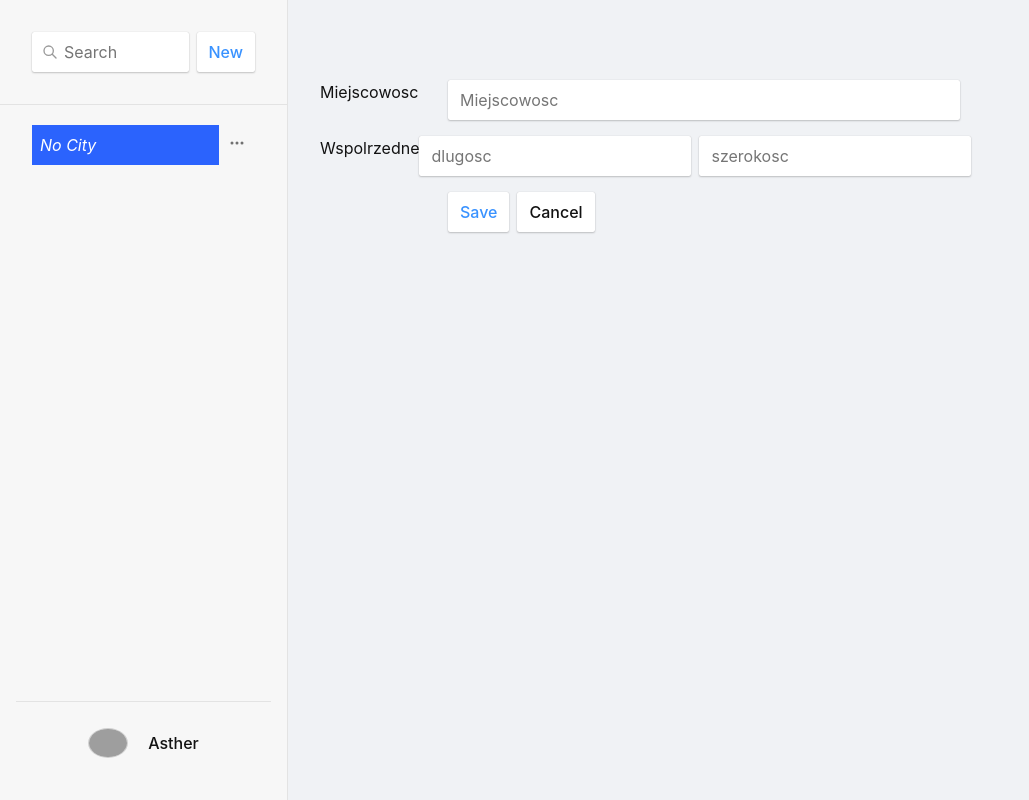
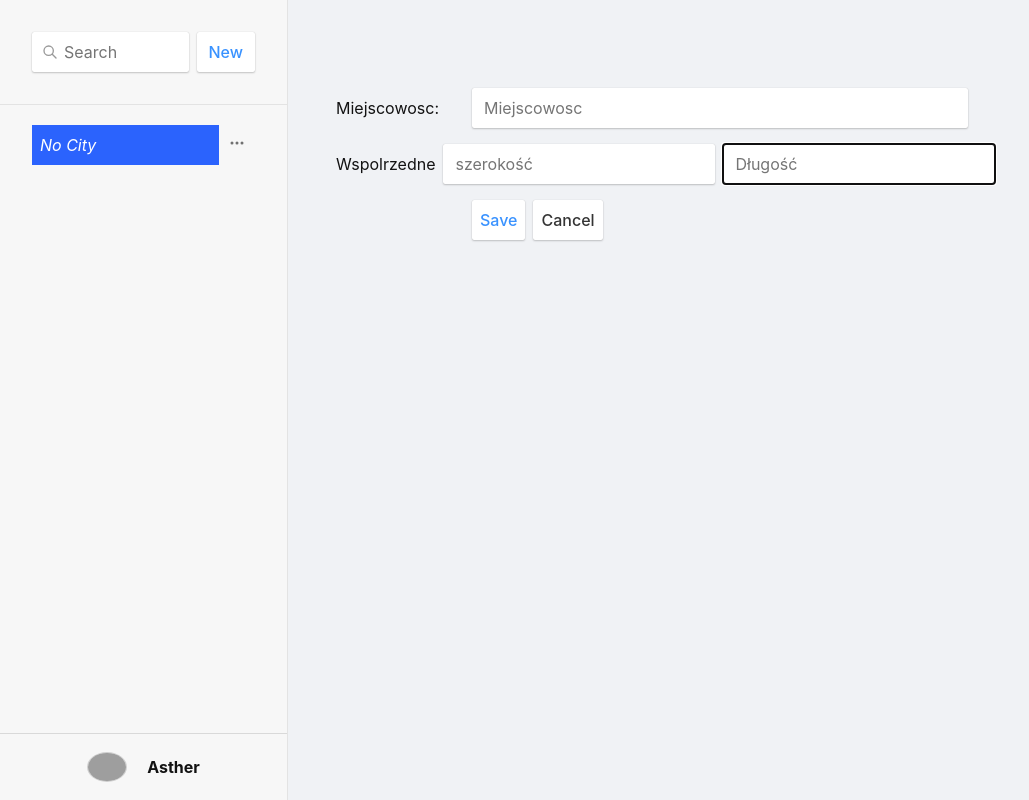
Before and after one commit to pypcio/asther, a React (Vite) app: page / in a window 1280 px wide. Both pictures are taken after a click on the button "New". Shown: the whole page, without its empty margins (0-1029 px from the left). Built offline with nearby package versions, Linux system fonts and the light colour scheme; grey boxes are pictures that could not be loaded.

Commit message:
added edit form validation

```diff
--- a/package.json
+++ b/package.json
@@ -10,6 +10,10 @@
     "preview": "vite preview"
   },
   "dependencies": {
+    "@fortawesome/fontawesome-svg-core": "^6.4.0",
+    "@fortawesome/free-regular-svg-icons": "^6.4.0",
+    "@fortawesome/free-solid-svg-icons": "^6.4.0",
+    "@fortawesome/react-fontawesome": "^0.2.0",
     "localforage": "^1.10.0",
     "match-sorter": "^6.3.1",
     "react": "^18.2.0",
--- a/src/APIs/functions.js
+++ b/src/APIs/functions.js
@@ -23,4 +23,70 @@ function convertWindDegreeToDirection(degree) {
   const index = Math.round((degree % 360) / 45) % 8;
   return directions[index];
 }
-export { convertedDate, convertWindDegreeToDirection };
+function isValidLatitude(input) {
+  // Remove any leading or trailing whitespace
+  // console.log("typ", typeof input);
+  if (!input) {
+    return false;
+  }
+  input = input.trim();
+
+  // Replace any comma (",") with a dot (".") for consistency
+  input = input.replace(",", ".");
+
+  // Check if the input is a number within the valid latitude range (-90 to 90)
+  const latitude = parseFloat(input);
+  if (isNaN(latitude) || latitude < -90 || latitude > 90) {
+    return false;
+  }
+
+  // Check if the input has valid formatting
+  const regex = /^[-+]?\d+(\.\d+)?$/; // Allows for positive/negative numbers with or without decimals
+  if (!regex.test(input)) {
+    return false;
+  }
+
+  return true;
+}
+function isValidLongitude(input) {
+  // Remove any leading or trailing whitespace
+  if (!input) {
+    return false;
+  }
+  input = input.trim();
+
+  // Replace any comma (",") with a dot (".") for consistency
+  input = input.replace(",", ".");
+
+  // Check if the input is a number within the valid longitude range (-180 to 180)
+  const longitude = parseFloat(input);
+  if (isNaN(longitude) || longitude < -180 || longitude > 180) {
+    return false;
+  }
+
+  // Check if the input has valid formatting
+  const regex = /^[-+]?\d+(\.\d+)?$/; // Allows for positive/negative numbers with or without decimals
+  if (!regex.test(input)) {
+    return false;
+  }
+
+  return true;
+}
+function isValidCity(input) {
+  if (!input) {
+    return false;
+  }
+  input = input.trim();
+  const regex = /^[A-Z][a-zA-Z\s-]{2,29}$/;
+  if (!regex.test(input)) {
+    return false;
+  }
+  return true;
+}
+export {
+  convertedDate,
+  convertWindDegreeToDirection,
+  isValidLatitude,
+  isValidLongitude,
+  isValidCity,
+};
--- a/src/APIs/weatherAPI.js
+++ b/src/APIs/weatherAPI.js
@@ -23,7 +23,6 @@ export async function useWeatherApi(updates) {
     const result = await res.json();
     return result;
   } else {
-    // console.log("podaj lat i lon");
     return updates;
   }
 }
--- a/src/routes/dailyWeather.jsx
+++ b/src/routes/dailyWeather.jsx
@@ -11,14 +11,14 @@ export async function loader({ params }) {
 export default function DailyWeather() {
   const { daily, timezone_offset } = useLoaderData();
   const navigation = useNavigation();
-  console.log(daily);
+  // console.log(daily);
   // console.log("location: ", navigation.location);
   // console.log("state: ", navigation.state);
   return (
     <>
       {daily &&
         daily.map((day) => {
-          console.log("each day: ", day.temp);
+          // console.log("each day: ", day.temp);
           const date = day?.dt
             ? convertedDate(day.dt + timezone_offset)
             : convertedDate(null);
--- a/src/routes/edit.jsx
+++ b/src/routes/edit.jsx
@@ -1,55 +1,214 @@
 import { Form, redirect, useLoaderData, useNavigate } from "react-router-dom";
+import {
+  faCheck,
+  faTimes,
+  faInfoCircle,
+} from "@fortawesome/free-solid-svg-icons";
+import { FontAwesomeIcon } from "@fortawesome/react-fontawesome";
 import { getWeather, updateWeather } from "../APIs/dataAPI";
-// import { useWeatherApi } from "../APIs/weatherAPI";
+import {
+  isValidCity,
+  isValidLatitude,
+  isValidLongitude,
+} from "../APIs/functions";
+import { useEffect, useState, useRef } from "react";
 
 export async function action({ request, params }) {
   const formData = await request.formData();
   const update = Object.fromEntries(formData);
-  await updateWeather(params.weatherId, update);
-  //   console.log("szybki update: ", update);
-  return redirect(`/weathers/${params.weatherId}`);
+  return { update };
 }
+
 export async function loader({ params }) {
   const weather = await getWeather(params.weatherId);
   return { weather };
 }
-export default function EditWeatherRoot() {
+function EditWeatherRoot() {
   const { weather } = useLoaderData();
-  //   console.log("wywoluje id: ", weather.id);
   const navigate = useNavigate();
+  const userRef = useRef();
+  const errRef = useRef();
+  //location
+  const [city, setCity] = useState(weather.city);
+  const [validCity, setValidCity] = useState(false);
+  const [cityFocus, setCityFocus] = useState(false);
+  //lattitude
+  const [lat, setLat] = useState(`${weather.lat || ""}`);
+  const [validLat, setValidLat] = useState(false);
+  const [latFocus, setLatFocus] = useState(false);
+  //longitude
+  const [lon, setLon] = useState(`${weather.lon || ""}`);
+  const [validLon, setValidLon] = useState(false);
+  const [lonFocus, setLonFocus] = useState(false);
+  //error message
+  const [errMsg, setErrMsg] = useState(false);
+  const [success, setSuccess] = useState(false);
+
+  useEffect(() => {
+    userRef.current.focus();
+  }, []);
+  useEffect(() => {
+    const result = isValidCity(city);
+    console.log("result", result);
+    console.log("city", city);
+    setValidCity(result);
+  }, [city]);
+  useEffect(() => {
+    const result = isValidLatitude(lat);
+    console.log("result", result);
+    console.log("lat", lat);
+    setValidLat(result);
+  }, [lat]);
+  useEffect(() => {
+    const result = isValidLongitude(lon);
+    console.log("result", result);
+    console.log("lon", lon);
+    setValidLon(result);
+  }, [lon]);
+  useEffect(() => {
+    setErrMsg("");
+  }, [city, lat, lon]);
+  const handleSubmit = () => {};
   return (
-    <div id="edit-form">
-      <Form method="post" id="contact-form">
-        <p>
-          <span>Miejscowosc</span>
+    <section id="edit-form">
+      <form id="data-form" onSubmit={handleSubmit}>
+        <div>
+          <label>Miejscowosc:</label>
+          <p id="city">
             <input
               placeholder="Miejscowosc"
-            aria-label="First name"
               type="text"
               name="city"
-            defaultValue={weather.city}
+              // id="city"
+              ref={userRef}
+              defaultValue={city}
+              autoComplete="off"
+              required
+              onChange={(e) => setCity(e.target.value)}
+              aria-label="city"
+              aria-invalid={validCity ? "false" : "true"}
+              aria-describedby="uidnote"
+              onFocus={() => setCityFocus(true)}
+              onBlur={() => setCityFocus(false)}
             />
+            <span className={validCity ? "valid" : "hide"}>
+              <FontAwesomeIcon icon={faCheck} />
+            </span>
+            <span className={validCity || !city ? "hide" : "invalid"}>
+              <FontAwesomeIcon icon={faTimes} />
+            </span>
           </p>
-        <label>
-          <span>Wspolrzedne</span>
 
+          <p
+            id="uidnote"
+            className={
+              cityFocus && city && !validCity ? "instructions" : "offscreen"
+            }
+          >
+            <FontAwesomeIcon icon={faInfoCircle} />
+            3 to 30 characters. <br />
+            Must begin with capital letter <br />
+          </p>
+        </div>
+
+        <div id="wspolrzedne">
+          <label>Wspolrzedne</label>
+          {/* <label htmlFor="lat">
+            Szerokosc
+            <span className={validLat ? "valid" : "hide"}>
+              <FontAwesomeIcon icon={faCheck} />
+            </span>
+            <span className={validLat || !lat ? "hide" : "invalid"}>
+              <FontAwesomeIcon icon={faTimes} />
+            </span>
+          </label> */}
+          <div>
+            <p>
               <input
-            placeholder="dlugosc"
-            aria-label="dlugosc"
+                ref={userRef}
+                placeholder="szerokość"
+                aria-label="lat"
                 type="text"
                 name="lat"
-            defaultValue={weather.lat}
+                id="lat"
+                defaultValue={lat}
+                required
+                autoComplete="off"
+                onChange={(e) => setLat(e.target.value)}
+                aria-invalid={validLat ? "false" : "true"}
+                aria-describedby="uidnote"
+                onFocus={() => setLatFocus(true)}
+                onBlur={() => setLatFocus(false)}
               />
+              <span className={validLat ? "valid" : "hide"}>
+                <FontAwesomeIcon icon={faCheck} />
+              </span>
+              <span className={validLat || !lat ? "hide" : "invalid"}>
+                <FontAwesomeIcon icon={faTimes} />
+              </span>
+            </p>
+            <p
+              id="uidnote"
+              className={
+                latFocus && lat && !validLat ? "instructions" : "offscreen"
+              }
+            >
+              <FontAwesomeIcon icon={faInfoCircle} />
+              Should be valid lattitude <br />
+              (between -90 to 90)
+              <br />
+            </p>
+            <p>
               <input
+                placeholder="Długość"
                 type="text"
                 name="lon"
-            placeholder="szerokosc"
-            defaultValue={weather.lon}
+                id="lon"
+                ref={userRef}
+                defaultValue={lon}
+                autoComplete="off"
+                required
+                onChange={(e) => setLon(e.target.value)}
+                aria-label="lon"
+                aria-invalid={validLon ? "false" : "true"}
+                aria-describedby="uidnote"
+                onFocus={() => setLonFocus(true)}
+                onBlur={() => setLonFocus(false)}
               />
-        </label>
+              <span className={validLon ? "valid" : "hide"}>
+                <FontAwesomeIcon icon={faCheck} />
+              </span>
+              <span className={validLon || !lon ? "hide" : "invalid"}>
+                <FontAwesomeIcon icon={faTimes} />
+              </span>
+            </p>
+            {/* <label htmlFor="lon">
+            Długość
+            <span className={validLon ? "valid" : "hide"}>
+              <FontAwesomeIcon icon={faCheck} />
+            </span>
+            <span className={validLon || !lon ? "hide" : "invalid"}>
+              <FontAwesomeIcon icon={faTimes} />
+            </span>
+          </label> */}
+            <p
+              id="uidnote"
+              className={
+                lonFocus && lon && !validLon ? "instructions" : "offscreen"
+              }
+            >
+              <FontAwesomeIcon icon={faInfoCircle} />
+              Should be valid lattitude value <br />
+              (between -180 to 180)
+              <br />
+            </p>
+          </div>
+        </div>
+
         <p>
           <button type="submit">Save</button>
           <button
+            className="cancel"
             type="button"
             onClick={() => {
               navigate(-1);
@@ -58,7 +217,8 @@ export default function EditWeatherRoot() {
             Cancel
           </button>
         </p>
-      </Form>
-    </div>
+      </form>
+    </section>
   );
 }
+export default EditWeatherRoot;
--- a/src/routes/root.jsx
+++ b/src/routes/root.jsx
@@ -52,13 +52,13 @@ export default function Root() {
   return (
     <>
       <div id="sidebar">
-        <p id="logo">
+        <footer id="logo">
           {/* <Link>
             <AiFillGithub />
           </Link> */}
           <img src={astherLogo} className="logo" alt="Asther logo" />
-          <p>Asther</p>
-        </p>
+          <h4>Asther</h4>
+        </footer>
         {/* <h1>Asther</h1> */}
         <div>
           <Form id="search-form" role="search">
--- a/src/style/index.css
+++ b/src/style/index.css
@@ -108,7 +108,7 @@ form[action$="delete"] button {
 #sidebar {
   width: 18rem;
   background-color: #f7f7f7;
-  border-right: solid 1px #e3e3e3;
+  border-right: solid 1px hsl(0, 0%, 89%);
   display: flex;
   flex-direction: column;
 }
@@ -124,9 +124,9 @@ form[action$="delete"] button {
   display: flex;
   align-items: center;
   justify-content: center;
-  margin: 1rem;
-  padding: 1rem 2rem;
-  border-top: 1px solid #e3e3e3;
+  margin: 0;
+  padding: 0.5rem 1rem;
+  border-top: 1px solid hsl(0, 0%, 85%);
   order: 1;
   line-height: 1;
 }
@@ -170,7 +170,7 @@ form[action$="delete"] button {
   gap: 0.5rem;
   padding-top: 2rem;
   padding-bottom: 2rem;
-  border-bottom: 1px solid #e3e3e3;
+  border-bottom: 1px solid hsl(0, 0%, 89%);
 }
 
 #sidebar > div form {
@@ -256,23 +256,7 @@ i {
   width: 100%;
   margin-right: auto;
 }
-/* #sidebar .menu-container {
-  display: flex;
-  align-items: center;
-  justify-content: center;
-}
-#sidebar .menu-trigger {
-  overflow: hidden;
-  cursor: pointer;
-}
-#sidebar .dropdown-menu {
-  position: relative;
-  top: 50px;
-  right: 20px;
-  background-color: #c8c8c8;
-  padding: 10px 20px;
-  width: 50px;
-} */
+
 #sidebar nav a {
   display: flex;
   align-items: center;
@@ -286,7 +270,7 @@ i {
   gap: 1rem;
 }
 #sidebar nav a:hover {
-  background: #e3e3e3;
+  background: hsl(0, 0%, 89%);
 }
 
 #sidebar nav a.active {
@@ -315,7 +299,7 @@ i {
   margin-bottom: 0.5rem;
   padding-right: 2rem;
   padding-left: 2rem;
-  border-bottom: 1px solid #e3e3e3;
+  border-bottom: 1px solid hsl(0, 0%, 89%);
   /* order: 1; */
   line-height: 1;
 }
@@ -324,7 +308,127 @@ i {
   display: flex;
   justify-content: center;
 }
-#edit-form #contact-form label > input[aria-label="dlugosc"] {
+
+#edit-form form {
+  display: flex;
+  flex-direction: column;
+  justify-content: space-evenly;
+  flex-grow: 1;
+  padding-bottom: 1rem;
+}
+
+#edit-form a,
+a:visited {
+  color: #fff;
+}
+/* #edit-form input[type="text"],
+button,
+textarea {
+  font-family: "Nunito", sans-serif;
+  font-size: 1rem;
+  padding: 0.25rem;
+  border-radius: 0;
+} */
+/* #edit-form label,
+button {
+  margin-top: 1rem;
+} */
+#data-form label {
+  width: 8rem;
+}
+#data-form p {
+  margin: 0.5rem;
+}
+#data-form div:first-child {
+  display: flex;
+  align-items: center;
+  /* gap: 0.5rem; */
+}
+/* #data-form #city label {
+  width: 8rem
+} */
+#data-form #city {
+  flex-grow: 1;
+}
+#data-form #city input {
+  margin-right: 0;
+  flex-grow: 1;
+}
+#data-form #wspolrzedne,
+#data-form #wspolrzedne div {
+  display: flex;
+  flex-direction: row;
+  align-items: center;
+  /* gap: 0.5rem; */
+}
+/* #data-form #wspolrzedne div p {
+  flex-grow: 2;
+} */
+/* #data-form #wspolrzedne p {
+  margin-left: 0;
+  margin-right: 0;
+} */
+#data-form #wspolrzedne p:nth-child(3n) {
+  margin-left: 0;
+}
+#data-form #wspolrzedne p:nth-child(2n + 1),
+#data-form #wspolrzedne p:nth-child(2n + 1) input {
+  flex-grow: 2;
+}
+#data-form #wspolrzedne > *:not(label) {
+  flex-grow: 1;
+}
+#edit-form form > p:last-child {
+  display: flex;
+  margin-left: 8.5rem;
+  gap: 0.5rem;
+}
+#edit-form .cancel {
+  color: #343434;
+}
+#edit-form button {
+  padding: 0.5rem;
+}
+#edit-form .instructions {
+  font-size: 0.75rem;
+  border-radius: 0.5rem;
+  background: #000;
+  color: #fff;
+  padding: 0.25rem;
+  position: relative;
+  bottom: -10px;
+}
+#edit-form .instructions > svg {
+  margin-right: 0.25rem;
+}
+#edit-form .offscreen {
+  position: absolute;
+  display: none;
+  /* left: -9999px; */
+}
+#edit-form .hide {
+  display: none;
+}
+#edit-form .valid {
+  color: limegreen;
+  margin-left: 0.25rem;
+}
+#edit-form .invalid {
+  color: red;
+  margin-left: 0.25rem;
+}
+#edit-form .errmsg {
+  background-color: lightpink;
+  color: firebrick;
+  font-weight: bold;
+  padding: 0.5rem;
+  margin-bottom: 0.5rem;
+}
+#edit-form .line {
+  display: inline-block;
+}
+
+#edit-form label > input[aria-label="wspolrzedne"] {
   margin-right: 8px;
 }
 #detail.loading {
@@ -435,7 +539,23 @@ i {
 #contact-form p:last-child button[type="button"] {
   color: inherit;
 }
-
+#edit-form {
+  display: flex;
+  max-width: 40rem;
+  flex-direction: column;
+  gap: 1rem;
+  margin-left: 1rem;
+}
+#edit-form p {
+  display: flex;
+  align-items: center;
+}
+#edit-form p span:first-child {
+  width: 8rem;
+}
+/* #edit-form p input:first-child {
+  margin-right: 1rem;
+} */
 #zero-state {
   align-items: center;
   justify-content: center;
@@ -470,7 +590,7 @@ i {
   display: flex;
   flex-direction: column;
   justify-content: center;
-  border-bottom: 2px solid #e3e3e3;
+  border-bottom: 2px solid hsl(0, 0%, 89%);
 }
 #detail > div {
   display: flex;
@@ -545,7 +665,7 @@ i {
 .w-table {
   display: flex;
   justify-content: center;
-  /* border-bottom: 2px solid #e3e3e3; */
+  /* border-bottom: 2px solid hsl(0, 0%, 89%); */
 }
 .w-table > * {
   list-style: none;
```
Also changed, not shown: 1 other file (tests, documents, lock files or other folders). Lines whose indentation alone changed are shown as unchanged.
